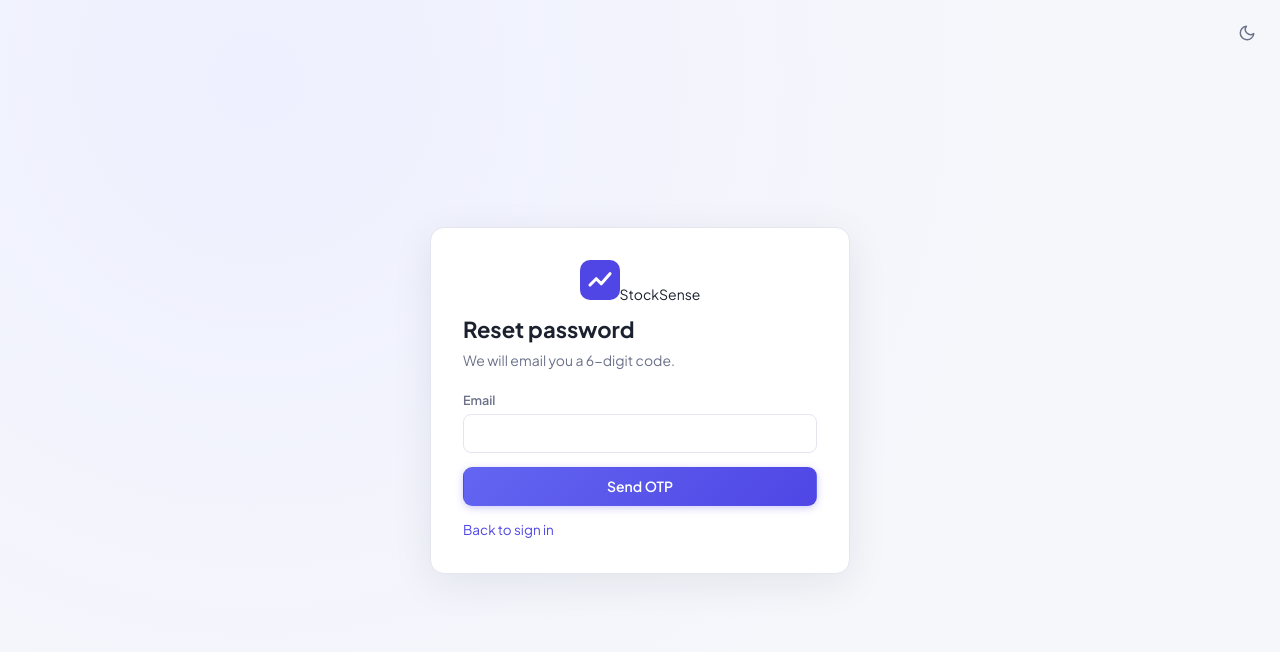
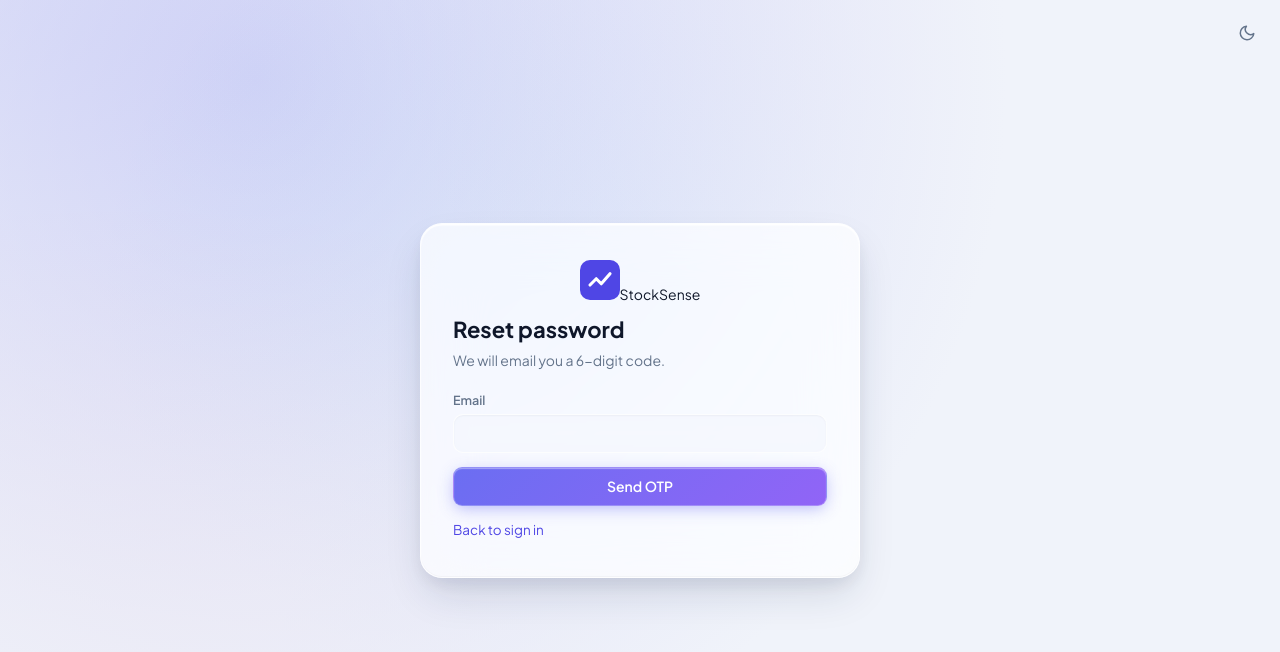
Before and after one commit to Kavin-ks/StockSense, a React (Vite) app in the folder client/: page /forgot-password in a window 1280 px wide. Shown: the top 652 px of the page. Built offline with nearby package versions, Linux system fonts and the light colour scheme.

Commit message:
style(ui): elevate entire interface with modern liquid glass UI aesthetics

```diff
--- a/client/src/styles/global.css
+++ b/client/src/styles/global.css
@@ -2,24 +2,41 @@
 
 /* StockSense design system â€” one set of tokens drives every screen. */
 :root, [data-theme="light"] {
-  --bg: #f6f7fb;
-  --surface: #ffffff;
-  --surface-2: #f1f3f9;
-  --border: #e3e6ef;
-  --text: #1c2130;
-  --muted: #6b7289;
+  --bg: #f0f3fa;
+  --bg-gradient:
+    radial-gradient(at 0% 0%, rgba(99, 102, 241, 0.15) 0px, transparent 55%),
+    radial-gradient(at 100% 0%, rgba(168, 85, 247, 0.14) 0px, transparent 50%),
+    radial-gradient(at 50% 35%, rgba(56, 189, 248, 0.10) 0px, transparent 60%),
+    radial-gradient(at 10% 85%, rgba(244, 63, 94, 0.08) 0px, transparent 50%),
+    radial-gradient(at 90% 90%, rgba(99, 102, 241, 0.13) 0px, transparent 55%),
+    #eef2f9;
+  --surface: rgba(255, 255, 255, 0.72);
+  --surface-solid: #ffffff;
+  --surface-2: rgba(241, 245, 253, 0.65);
+  --surface-hover: rgba(255, 255, 255, 0.92);
+  --border: rgba(255, 255, 255, 0.75);
+  --border-subtle: rgba(220, 226, 242, 0.65);
+  --text: #0f172a;
+  --muted: #64748b;
   --primary: #4f46e5;
   --primary-hover: #4338ca;
-  --primary-soft: #eef0ff;
-  --success: #0f9d58;
-  --success-soft: #e7f7ee;
-  --warn: #b7791f;
-  --warn-soft: #fff6e0;
-  --danger: #d93025;
-  --danger-soft: #fdecea;
-  --info-soft: #e8f1fe;
-  --radius: 10px;
-  --shadow: 0 1px 2px rgba(16, 24, 40, .06), 0 1px 3px rgba(16, 24, 40, .08);
+  --primary-soft: rgba(79, 70, 229, 0.1);
+  --success: #059669;
+  --success-soft: rgba(5, 150, 105, 0.12);
+  --warn: #d97706;
+  --warn-soft: rgba(217, 119, 6, 0.12);
+  --danger: #dc2626;
+  --danger-soft: rgba(220, 38, 38, 0.12);
+  --info-soft: rgba(37, 99, 235, 0.1);
+  --radius: 16px;
+  --radius-sm: 10px;
+  --radius-lg: 22px;
+  --shadow: 0 8px 30px -4px rgba(24, 39, 75, 0.08), 0 4px 12px -2px rgba(24, 39, 75, 0.04);
+  --glass-specular: inset 0 1.5px 1px 0 rgba(255, 255, 255, 0.95), inset 0 -1px 1px 0 rgba(0, 0, 0, 0.03);
+  --glass-shadow: 0 10px 30px -4px rgba(24, 39, 75, 0.08), 0 4px 12px -2px rgba(24, 39, 75, 0.04);
+  --glass-shadow-lg: 0 20px 42px -6px rgba(24, 39, 75, 0.14), 0 8px 18px -2px rgba(24, 39, 75, 0.08);
+  --glass-blur: blur(20px) saturate(180%);
+  --glass-blur-deep: blur(28px) saturate(200%);
   --sidebar-w: 240px;
   font-family: 'Plus Jakarta Sans', 'Inter', system-ui, -apple-system, 'Segoe UI', Roboto, sans-serif;
   color: var(--text);
@@ -28,51 +45,94 @@
 }
 
 [data-theme="dark"] {
-  --bg: #0b0e17;
-  --surface: #141824;
-  --surface-2: #1c2132;
-  --border: #262c42;
-  --text: #e7e9f2;
-  --muted: #9aa0b8;
+  --bg: #07090f;
+  --bg-gradient:
+    radial-gradient(at 0% 0%, rgba(99, 102, 241, 0.22) 0px, transparent 50%),
+    radial-gradient(at 100% 0%, rgba(139, 92, 246, 0.20) 0px, transparent 50%),
+    radial-gradient(at 50% 50%, rgba(30, 58, 138, 0.18) 0px, transparent 60%),
+    radial-gradient(at 10% 90%, rgba(217, 70, 239, 0.14) 0px, transparent 50%),
+    radial-gradient(at 90% 90%, rgba(56, 189, 248, 0.14) 0px, transparent 50%),
+    #07090f;
+  --surface: rgba(18, 24, 38, 0.72);
+  --surface-solid: #121826;
+  --surface-2: rgba(28, 36, 56, 0.55);
+  --surface-hover: rgba(35, 45, 70, 0.75);
+  --border: rgba(255, 255, 255, 0.13);
+  --border-subtle: rgba(255, 255, 255, 0.07);
+  --text: #f1f5f9;
+  --muted: #94a3b8;
   --primary: #6366f1;
   --primary-hover: #4f46e5;
-  --primary-soft: #1e223d;
+  --primary-soft: rgba(99, 102, 241, 0.18);
   --success: #10b981;
-  --success-soft: #112e25;
+  --success-soft: rgba(16, 185, 129, 0.18);
   --warn: #f59e0b;
-  --warn-soft: #382c13;
+  --warn-soft: rgba(245, 158, 11, 0.18);
   --danger: #ef4444;
-  --danger-soft: #3d1b1f;
-  --info-soft: #192744;
-  --shadow: 0 1px 3px rgba(0, 0, 0, .4), 0 1px 2px rgba(0, 0, 0, .3);
+  --danger-soft: rgba(239, 68, 68, 0.18);
+  --info-soft: rgba(59, 130, 246, 0.18);
+  --radius: 16px;
+  --radius-sm: 10px;
+  --radius-lg: 22px;
+  --shadow: 0 10px 30px -4px rgba(0, 0, 0, 0.5), 0 4px 12px -2px rgba(0, 0, 0, 0.35);
+  --glass-specular: inset 0 1px 1px 0 rgba(255, 255, 255, 0.22), inset 0 -1px 1px 0 rgba(0, 0, 0, 0.5);
+  --glass-shadow: 0 12px 34px -4px rgba(0, 0, 0, 0.5), 0 4px 14px -2px rgba(0, 0, 0, 0.35);
+  --glass-shadow-lg: 0 24px 50px -6px rgba(0, 0, 0, 0.7), 0 8px 24px -3px rgba(0, 0, 0, 0.45);
+  --glass-blur: blur(20px) saturate(180%);
+  --glass-blur-deep: blur(30px) saturate(210%);
   color-scheme: dark;
 }
 
 @media (prefers-color-scheme: dark) {
   :root:not([data-theme="light"]) {
-    --bg: #0b0e17;
-    --surface: #141824;
-    --surface-2: #1c2132;
-    --border: #262c42;
-    --text: #e7e9f2;
-    --muted: #9aa0b8;
+    --bg: #07090f;
+    --bg-gradient:
+      radial-gradient(at 0% 0%, rgba(99, 102, 241, 0.22) 0px, transparent 50%),
+      radial-gradient(at 100% 0%, rgba(139, 92, 246, 0.20) 0px, transparent 50%),
+      radial-gradient(at 50% 50%, rgba(30, 58, 138, 0.18) 0px, transparent 60%),
+      radial-gradient(at 10% 90%, rgba(217, 70, 239, 0.14) 0px, transparent 50%),
+      radial-gradient(at 90% 90%, rgba(56, 189, 248, 0.14) 0px, transparent 50%),
+      #07090f;
+    --surface: rgba(18, 24, 38, 0.72);
+    --surface-solid: #121826;
+    --surface-2: rgba(28, 36, 56, 0.55);
+    --surface-hover: rgba(35, 45, 70, 0.75);
+    --border: rgba(255, 255, 255, 0.13);
+    --border-subtle: rgba(255, 255, 255, 0.07);
+    --text: #f1f5f9;
+    --muted: #94a3b8;
     --primary: #6366f1;
     --primary-hover: #4f46e5;
-    --primary-soft: #1e223d;
+    --primary-soft: rgba(99, 102, 241, 0.18);
     --success: #10b981;
-    --success-soft: #112e25;
+    --success-soft: rgba(16, 185, 129, 0.18);
     --warn: #f59e0b;
-    --warn-soft: #382c13;
+    --warn-soft: rgba(245, 158, 11, 0.18);
     --danger: #ef4444;
-    --danger-soft: #3d1b1f;
-    --info-soft: #192744;
-    --shadow: 0 1px 3px rgba(0, 0, 0, .4), 0 1px 2px rgba(0, 0, 0, .3);
+    --danger-soft: rgba(239, 68, 68, 0.18);
+    --info-soft: rgba(59, 130, 246, 0.18);
+    --radius: 16px;
+    --radius-sm: 10px;
+    --radius-lg: 22px;
+    --shadow: 0 10px 30px -4px rgba(0, 0, 0, 0.5), 0 4px 12px -2px rgba(0, 0, 0, 0.35);
+    --glass-specular: inset 0 1px 1px 0 rgba(255, 255, 255, 0.22), inset 0 -1px 1px 0 rgba(0, 0, 0, 0.5);
+    --glass-shadow: 0 12px 34px -4px rgba(0, 0, 0, 0.5), 0 4px 14px -2px rgba(0, 0, 0, 0.35);
+    --glass-shadow-lg: 0 24px 50px -6px rgba(0, 0, 0, 0.7), 0 8px 24px -3px rgba(0, 0, 0, 0.45);
+    --glass-blur: blur(20px) saturate(180%);
+    --glass-blur-deep: blur(30px) saturate(210%);
     color-scheme: dark;
   }
 }
 
 * { box-sizing: border-box; }
-body { margin: 0; background: var(--bg); font-size: 14px; line-height: 1.5; }
+body {
+  margin: 0;
+  background: var(--bg-gradient);
+  background-attachment: fixed;
+  font-size: 14px;
+  line-height: 1.5;
+  min-height: 100vh;
+}
 h1 { font-size: 22px; margin: 0; }
 h2 { font-size: 16px; margin: 0 0 12px; }
 a { color: var(--primary); text-decoration: none; }
@@ -119,10 +179,13 @@ code { font-family: ui-monospace, SFMono-Regular, Menlo, monospace; font-size: 1
   top: 0;
   z-index: 50;
   background: var(--surface);
+  backdrop-filter: var(--glass-blur-deep);
+  -webkit-backdrop-filter: var(--glass-blur-deep);
   border-bottom: 1px solid var(--border);
-  box-shadow: 0 1px 3px rgba(0, 0, 0, 0.04), 0 1px 2px rgba(0, 0, 0, 0.02);
+  box-shadow: 0 4px 24px -2px rgba(15, 23, 42, 0.06), var(--glass-specular);
   height: 64px;
   width: 100%;
+  transition: all 0.2s ease;
 }
 
 .top-nav-inner {
@@ -252,14 +315,16 @@ code { font-family: ui-monospace, SFMono-Regular, Menlo, monospace; font-size: 1
 /* Single Column Stacked Dropdown Panel (One under another) */
 .nav-dropdown-panel {
   position: absolute;
-  top: calc(100% + 4px);
+  top: calc(100% + 6px);
   left: 50%;
   transform: translateX(-50%);
   background: var(--surface);
+  backdrop-filter: var(--glass-blur-deep);
+  -webkit-backdrop-filter: var(--glass-blur-deep);
   border: 1px solid var(--border);
-  border-radius: 14px;
-  box-shadow: 0 16px 36px -6px rgba(16, 24, 40, 0.16), 0 4px 12px -2px rgba(16, 24, 40, 0.08);
-  padding: 8px;
+  border-radius: var(--radius);
+  box-shadow: var(--glass-shadow-lg), var(--glass-specular);
+  padding: 10px;
   z-index: 100;
   width: 320px;
   animation: dropdownFadeIn 0.18s cubic-bezier(0.16, 1, 0.3, 1);
@@ -449,13 +514,15 @@ code { font-family: ui-monospace, SFMono-Regular, Menlo, monospace; font-size: 1
 .user-dropdown-panel {
   position: absolute;
   right: 0;
-  top: calc(100% + 6px);
+  top: calc(100% + 8px);
   width: 270px;
   background: var(--surface);
+  backdrop-filter: var(--glass-blur-deep);
+  -webkit-backdrop-filter: var(--glass-blur-deep);
   border: 1px solid var(--border);
-  border-radius: 14px;
-  box-shadow: 0 16px 36px -6px rgba(16, 24, 40, 0.18), 0 4px 12px -2px rgba(16, 24, 40, 0.08);
-  padding: 8px;
+  border-radius: var(--radius);
+  box-shadow: var(--glass-shadow-lg), var(--glass-specular);
+  padding: 10px;
   z-index: 100;
   animation: megaMenuFadeIn 0.15s ease;
 }
@@ -736,11 +803,31 @@ code { font-family: ui-monospace, SFMono-Regular, Menlo, monospace; font-size: 1
 .page-header p { margin: 4px 0 0; }
 .page-actions { display: flex; gap: 8px; align-items: center; flex-wrap: wrap; }
 .page-actions .field { min-width: 170px; }
-.toolbar { display: flex; gap: 8px; align-items: center; flex-wrap: wrap; }
+.toolbar {
+  display: flex; gap: 10px; align-items: center; flex-wrap: wrap;
+  padding: 12px 16px; background: var(--surface);
+  backdrop-filter: var(--glass-blur); -webkit-backdrop-filter: var(--glass-blur);
+  border: 1px solid var(--border); border-radius: var(--radius);
+  box-shadow: var(--glass-shadow), var(--glass-specular);
+  margin-bottom: 16px;
+}
 .toolbar .field { min-width: 160px; }
 .toolbar .search { min-width: 260px; }
 .action-bar { display: flex; gap: 8px; align-items: center; flex-wrap: wrap; }
-.card { background: var(--surface); border: 1px solid var(--border); border-radius: var(--radius); padding: 20px; box-shadow: var(--shadow); }
+.card {
+  background: var(--surface);
+  backdrop-filter: var(--glass-blur);
+  -webkit-backdrop-filter: var(--glass-blur);
+  border: 1px solid var(--border);
+  border-radius: var(--radius);
+  padding: 22px;
+  box-shadow: var(--glass-shadow), var(--glass-specular);
+  transition: transform 0.2s cubic-bezier(0.16, 1, 0.3, 1), box-shadow 0.2s cubic-bezier(0.16, 1, 0.3, 1), border-color 0.2s ease;
+}
+.card:hover {
+  box-shadow: var(--glass-shadow-lg), var(--glass-specular);
+  border-color: rgba(99, 102, 241, 0.32);
+}
 .grid-2 { display: grid; grid-template-columns: repeat(auto-fit, minmax(320px, 1fr)); gap: 16px; }
 .form-grid { display: grid; grid-template-columns: repeat(auto-fit, minmax(260px, 1fr)); gap: 16px 20px; }
 .form-grid.narrow { max-width: 640px; }
@@ -753,8 +840,15 @@ code { font-family: ui-monospace, SFMono-Regular, Menlo, monospace; font-size: 1
 .field-label { font-size: 12.5px; font-weight: 600; color: var(--muted); }
 .req { color: var(--danger); }
 .input {
-  font: inherit; color: var(--text); background: var(--surface); border: 1px solid var(--border);
-  border-radius: 8px; padding: 8px 11px; min-height: 38px; width: 100%; transition: border-color .15s, box-shadow .15s;
+  font: inherit; color: var(--text); background: var(--surface-2); border: 1px solid var(--border);
+  backdrop-filter: blur(10px); -webkit-backdrop-filter: blur(10px);
+  border-radius: var(--radius-sm); padding: 8px 12px; min-height: 38px; width: 100%;
+  box-shadow: inset 0 1px 2px rgba(0, 0, 0, 0.04);
+  transition: all .15s ease;
+}
+.input:focus {
+  outline: none; background: var(--surface); border-color: var(--primary);
+  box-shadow: 0 0 0 3px var(--primary-soft), inset 0 1px 1px rgba(255, 255, 255, 0.2);
 }
 .input:focus { outline: none; border-color: var(--primary); box-shadow: 0 0 0 3px var(--primary-soft); }
 .input:disabled { background: var(--surface-2); color: var(--muted); }
@@ -773,8 +867,19 @@ code { font-family: ui-monospace, SFMono-Regular, Menlo, monospace; font-size: 1
 .btn:active:not(:disabled) { transform: scale(0.98); }
 .btn:disabled { opacity: .6; cursor: not-allowed; }
 .btn:hover { text-decoration: none; }
-.btn-primary { background: linear-gradient(135deg, #6366f1 0%, #4f46e5 100%); color: #fff; box-shadow: 0 2px 8px -1px rgba(79, 70, 229, 0.35); }
-.btn-primary:hover:not(:disabled) { background: linear-gradient(135deg, #4f46e5 0%, #4338ca 100%); box-shadow: 0 4px 14px 0 rgba(79, 70, 229, 0.45); }
+.btn-primary {
+  background: linear-gradient(135deg, rgba(99, 102, 241, 0.95) 0%, rgba(139, 92, 246, 0.95) 100%);
+  color: #fff;
+  border: 1px solid rgba(255, 255, 255, 0.25);
+  box-shadow: inset 0 1px 1px 0 rgba(255, 255, 255, 0.4), 0 4px 16px -2px rgba(99, 102, 241, 0.45);
+  backdrop-filter: blur(10px);
+  -webkit-backdrop-filter: blur(10px);
+}
+.btn-primary:hover:not(:disabled) {
+  background: linear-gradient(135deg, rgba(79, 70, 229, 0.98) 0%, rgba(124, 58, 237, 0.98) 100%);
+  box-shadow: inset 0 1px 1px 0 rgba(255, 255, 255, 0.5), 0 6px 20px 0 rgba(99, 102, 241, 0.55);
+  transform: translateY(-1px);
+}
 .btn-secondary { background: var(--primary-soft); color: var(--primary); }
 .btn-success { background: var(--success); color: #fff; }
 .btn-ghost { background: var(--surface); border-color: var(--border); color: var(--text); }
@@ -800,7 +905,30 @@ code { font-family: ui-monospace, SFMono-Regular, Menlo, monospace; font-size: 1
 @keyframes spin { to { transform: rotate(360deg); } }
 
 /* ------------------------------------------------ tables */
-.table-wrap { background: var(--surface); border: 1px solid var(--border); border-radius: var(--radius); overflow-x: auto; box-shadow: var(--shadow); }
+.table-wrap {
+  background: var(--surface);
+  backdrop-filter: var(--glass-blur);
+  -webkit-backdrop-filter: var(--glass-blur);
+  border: 1px solid var(--border);
+  border-radius: var(--radius);
+  overflow-x: auto;
+  box-shadow: var(--glass-shadow), var(--glass-specular);
+}
+.table th {
+  text-align: left;
+  font-size: 12px;
+  text-transform: uppercase;
+  letter-spacing: .05em;
+  color: var(--muted);
+  font-weight: 700;
+  background: var(--surface-2);
+  backdrop-filter: blur(8px);
+  -webkit-backdrop-filter: blur(8px);
+}
+.table tr.clickable:hover td, .table tr.clickable:focus td {
+  background: var(--surface-hover);
+  outline: none;
+}
 .card .table-wrap { box-shadow: none; }
 .table { width: 100%; border-collapse: collapse; }
 .table th { text-align: left; font-size: 12px; text-transform: uppercase; letter-spacing: .04em; color: var(--muted); font-weight: 600; background: var(--surface-2); }
@@ -842,8 +970,41 @@ code { font-family: ui-monospace, SFMono-Regular, Menlo, monospace; font-size: 1
 
 /* ------------------------------------------------ dashboard */
 .kpi-grid { display: grid; grid-template-columns: repeat(auto-fit, minmax(170px, 1fr)); gap: 12px; }
-.kpi { background: var(--surface); border: 1px solid var(--border); border-radius: var(--radius); padding: 16px; display: flex; flex-direction: column; box-shadow: var(--shadow); color: var(--text); }
-a.kpi:hover { border-color: var(--primary); text-decoration: none; }
+.kpi {
+  background: var(--surface);
+  backdrop-filter: var(--glass-blur);
+  -webkit-backdrop-filter: var(--glass-blur);
+  border: 1px solid var(--border);
+  border-radius: var(--radius);
+  padding: 18px 20px;
+  display: flex;
+  flex-direction: column;
+  box-shadow: var(--glass-shadow), var(--glass-specular);
+  color: var(--text);
+  transition: all 0.2s cubic-bezier(0.16, 1, 0.3, 1);
+  position: relative;
+  overflow: hidden;
+}
+.kpi::before {
+  content: '';
+  position: absolute;
+  top: 0;
+  left: 0;
+  right: 0;
+  height: 2px;
+  background: linear-gradient(90deg, transparent, var(--primary), transparent);
+  opacity: 0;
+  transition: opacity 0.2s ease;
+}
+a.kpi:hover {
+  transform: translateY(-3px);
+  border-color: var(--primary);
+  text-decoration: none;
+  box-shadow: var(--glass-shadow-lg), var(--glass-specular);
+}
+a.kpi:hover::before {
+  opacity: 1;
+}
 .kpi-value { font-size: 28px; font-weight: 700; }
 .kpi-label { color: var(--muted); font-size: 13px; }
 .kpi-warn .kpi-value { color: var(--warn); }
@@ -908,7 +1069,13 @@ a.kpi:hover { border-color: var(--primary); text-decoration: none; }
 
 /* ------------------------------------------------ overlays */
 .modal-backdrop { position: fixed; inset: 0; background: rgba(10, 12, 25, .45); display: grid; place-items: center; z-index: 50; padding: 16px; }
-.modal { background: var(--surface); border-radius: 12px; width: min(480px, 100%); box-shadow: 0 20px 50px rgba(0,0,0,.25); }
+.modal {
+  background: var(--surface);
+  backdrop-filter: var(--glass-blur-deep); -webkit-backdrop-filter: var(--glass-blur-deep);
+  border: 1px solid var(--border); border-radius: var(--radius-lg);
+  width: min(480px, 100%); box-shadow: var(--glass-shadow-lg), var(--glass-specular);
+  overflow: hidden;
+}
 .modal-head { display: flex; justify-content: space-between; align-items: center; padding: 16px 20px; border-bottom: 1px solid var(--border); }
 .modal-head h2 { margin: 0; }
 .modal-body { padding: 20px; }
@@ -927,9 +1094,11 @@ a.kpi:hover { border-color: var(--primary); text-decoration: none; }
   top: calc(100% + 8px);
   width: 360px;
   background: var(--surface);
+  backdrop-filter: var(--glass-blur-deep);
+  -webkit-backdrop-filter: var(--glass-blur-deep);
   border: 1px solid var(--border);
-  border-radius: 14px;
-  box-shadow: 0 16px 36px -6px rgba(16, 24, 40, 0.18), 0 4px 12px -2px rgba(16, 24, 40, 0.08);
+  border-radius: var(--radius);
+  box-shadow: var(--glass-shadow-lg), var(--glass-specular);
   padding: 0;
   display: flex;
   flex-direction: column;
@@ -1056,7 +1225,12 @@ a.kpi:hover { border-color: var(--primary); text-decoration: none; }
 
 /* ------------------------------------------------ auth */
 .auth-page { min-height: 100vh; display: grid; place-items: center; padding: 16px; background: radial-gradient(circle at 20% 10%, var(--primary-soft), var(--bg) 60%); }
-.auth-card { width: min(420px, 100%); background: var(--surface); border: 1px solid var(--border); border-radius: 14px; padding: 32px; box-shadow: 0 10px 40px rgba(16,24,40,.08); }
+.auth-card {
+  width: min(440px, 100%); background: var(--surface);
+  backdrop-filter: var(--glass-blur-deep); -webkit-backdrop-filter: var(--glass-blur-deep);
+  border: 1px solid var(--border); border-radius: var(--radius-lg); padding: 36px 32px;
+  box-shadow: var(--glass-shadow-lg), var(--glass-specular);
+}
 .auth-card h1 { margin-top: 8px; }
 .auth-card > .muted { margin: 4px 0 20px; }
 .auth-links { display: flex; justify-content: space-between; gap: 8px; font-size: 13.5px; flex-wrap: wrap; }
@@ -1195,10 +1369,12 @@ a.kpi:hover { border-color: var(--primary); text-decoration: none; }
 .profile-hero-card {
   position: relative;
   background: var(--surface);
+  backdrop-filter: var(--glass-blur);
+  -webkit-backdrop-filter: var(--glass-blur);
   border: 1px solid var(--border);
-  border-radius: 16px;
+  border-radius: var(--radius-lg);
   overflow: hidden;
-  box-shadow: var(--shadow);
+  box-shadow: var(--glass-shadow-lg), var(--glass-specular);
 }
 
 .profile-hero-banner {
@@ -1392,10 +1568,12 @@ a.kpi:hover { border-color: var(--primary); text-decoration: none; }
 /* Sections & Cards */
 .profile-section-card {
   background: var(--surface);
+  backdrop-filter: var(--glass-blur);
+  -webkit-backdrop-filter: var(--glass-blur);
   border: 1px solid var(--border);
-  border-radius: 14px;
+  border-radius: var(--radius);
   padding: 24px;
-  box-shadow: var(--shadow);
+  box-shadow: var(--glass-shadow), var(--glass-specular);
   display: flex;
   flex-direction: column;
   gap: 20px;
```
